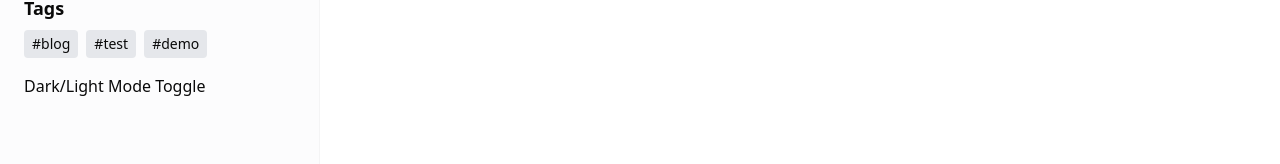
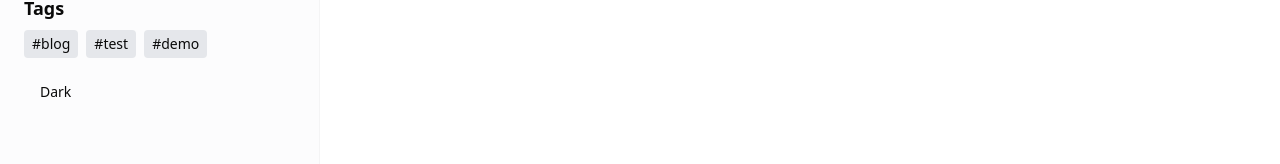
Before and after one commit to acolbourne/blog, a Next.js app: page /contact in a window 1280 px wide. Shown: the part 312-476 px from the top of the page. Built offline with nearby package versions, Linux system fonts and the light colour scheme; no server answers.

Commit message:
Added light/dark mode functionality.

```diff
--- a/src/components/Navigation/DarkLightToggle/index.tsx
+++ b/src/components/Navigation/DarkLightToggle/index.tsx
@@ -1,3 +1,28 @@
+'use client';
+
+// -> Imports -> Libraries
+import { useEffect, useState } from 'react';
+
+// -> Imports -> Components
+import { Button } from '@/components/ui/button';
+
 export const DarkLightToggle: React.FC = () => {
-  return <div>Dark/Light Mode Toggle</div>;
+  const [isDarkMode, setIsDarkMode] = useState<boolean>(false);
+  const toggleDarkMode = () => {
+    setIsDarkMode(!isDarkMode);
+  };
+
+  useEffect(
+    () =>
+      isDarkMode
+        ? document.documentElement.classList.add('dark')
+        : document.documentElement.classList.remove('dark'),
+    [isDarkMode],
+  );
+
+  return (
+    <Button variant="ghost" onClick={toggleDarkMode}>
+      {isDarkMode ? 'Light' : 'Dark'}
+    </Button>
+  );
 };
```
